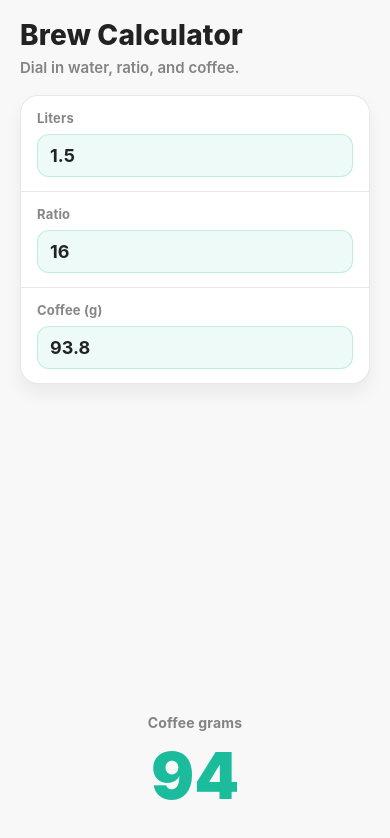
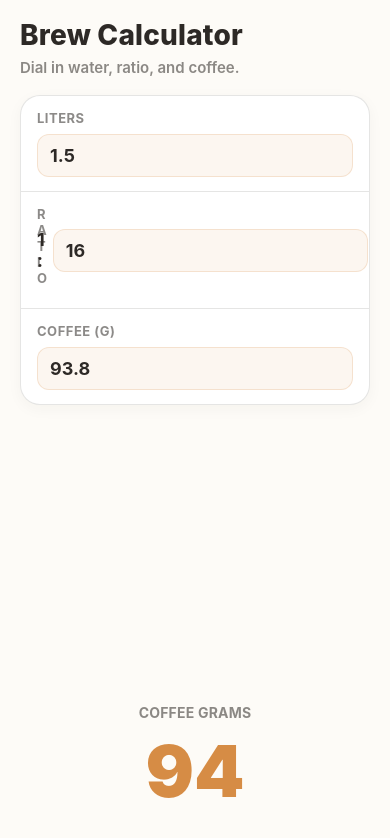
Before and after one commit to Link-Jason/coffee-app, a React Native app: screen / in a window 390 px wide. Shown: the top 838 px of the page. Built offline with nearby package versions, Linux system fonts and the light colour scheme.

Commit message:
Update UI and add ratio label

```diff
--- a/src/screens/BrewScreen.tsx
+++ b/src/screens/BrewScreen.tsx
@@ -5,13 +5,14 @@ import { calculateCoffee, calculateRatio, calculateWater } from '../lib/brewEngi
 
 type Field = 'liters' | 'ratio' | 'grams';
 
+// Updated: Warmer "Coffee Shop" color palette
 const COLORS = {
-  bg: '#F8F8F8',
-  text: '#222222',
-  muted: 'rgba(34, 34, 34, 0.55)',
+  bg: '#FDFBF7',          // Warm cream background
+  text: '#2D2926',        // Soft charcoal text (softer than pure black)
+  muted: 'rgba(45, 41, 38, 0.55)',
   card: '#FFFFFF',
-  accent: '#1ABC9C',
-  border: 'rgba(34, 34, 34, 0.10)',
+  accent: '#D68C45',      // Warm coffee-inspired accent
+  border: 'rgba(45, 41, 38, 0.12)',
 };
 
 function sanitizeNumericText(input: string): string {
@@ -139,6 +140,7 @@ export default function BrewScreen() {
         <Text style={styles.subtitle}>Dial in water, ratio, and coffee.</Text>
 
         <View style={styles.card}>
+          {/* Liters Row */}
           <View style={styles.row}>
             <Text style={styles.label}>Liters</Text>
             <TextInput
@@ -156,16 +158,20 @@ export default function BrewScreen() {
 
           <View style={styles.divider} />
 
-          <View style={styles.row}>
-            <Text style={styles.label}>Ratio</Text>
+          {/* Updated Ratio Row with "1:" label */}
+          <View style={[styles.row, { flexDirection: 'row', alignItems: 'center' }]}>
+            <View style={{ flex: 1 }}>
+               <Text style={styles.label}>Ratio</Text>
+            </View>
+            <Text style={{ fontSize: 18, fontWeight: '700', color: COLORS.text, marginRight: 8 }}>1 :</Text>
             <TextInput
               value={ratioText}
               onChangeText={onChangeRatio}
-              placeholder="e.g. 16"
+              placeholder="16"
               placeholderTextColor={COLORS.muted}
               keyboardType={keyboardType}
               inputMode="decimal"
-              style={styles.input}
+              style={[styles.input, { flex: 2 }]}
               selectionColor={COLORS.accent}
               returnKeyType="done"
             />
@@ -173,6 +179,7 @@ export default function BrewScreen() {
 
           <View style={styles.divider} />
 
+          {/* Coffee Row */}
           <View style={styles.row}>
             <Text style={styles.label}>Coffee (g)</Text>
             <TextInput
@@ -225,15 +232,15 @@ const styles = StyleSheet.create({
   card: {
     marginTop: 18,
     backgroundColor: COLORS.card,
-    borderRadius: 18,
+    borderRadius: 20,
     borderWidth: 1,
     borderColor: COLORS.border,
     overflow: 'hidden',
-    shadowColor: '#000',
-    shadowOpacity: 0.06,
-    shadowRadius: 18,
-    shadowOffset: { width: 0, height: 10 },
-    elevation: 2,
+    shadowColor: COLORS.text,
+    shadowOpacity: 0.04,
+    shadowRadius: 15,
+    shadowOffset: { width: 0, height: 4 },
+    elevation: 3,
   },
   row: {
     paddingHorizontal: 16,
@@ -244,7 +251,8 @@ const styles = StyleSheet.create({
     fontSize: 13,
     fontWeight: '700',
     marginBottom: 8,
-    letterSpacing: 0.2,
+    letterSpacing: 0.5,
+    textTransform: 'uppercase',
   },
   input: {
     color: COLORS.text,
@@ -253,9 +261,9 @@ const styles = StyleSheet.create({
     paddingVertical: 10,
     paddingHorizontal: 12,
     borderRadius: 12,
-    backgroundColor: 'rgba(26, 188, 156, 0.08)',
+    backgroundColor: 'rgba(214, 140, 69, 0.08)',
     borderWidth: 1,
-    borderColor: 'rgba(26, 188, 156, 0.22)',
+    borderColor: 'rgba(214, 140, 69, 0.2)',
   },
   divider: {
     height: 1,
@@ -273,10 +281,11 @@ const styles = StyleSheet.create({
     fontWeight: '700',
     letterSpacing: 0.2,
     marginBottom: 6,
+    textTransform: 'uppercase',
   },
   resultValue: {
     color: COLORS.accent,
-    fontSize: 64,
+    fontSize: 72,
     fontWeight: '900',
     textAlign: 'center',
     includeFontPadding: false,
```
